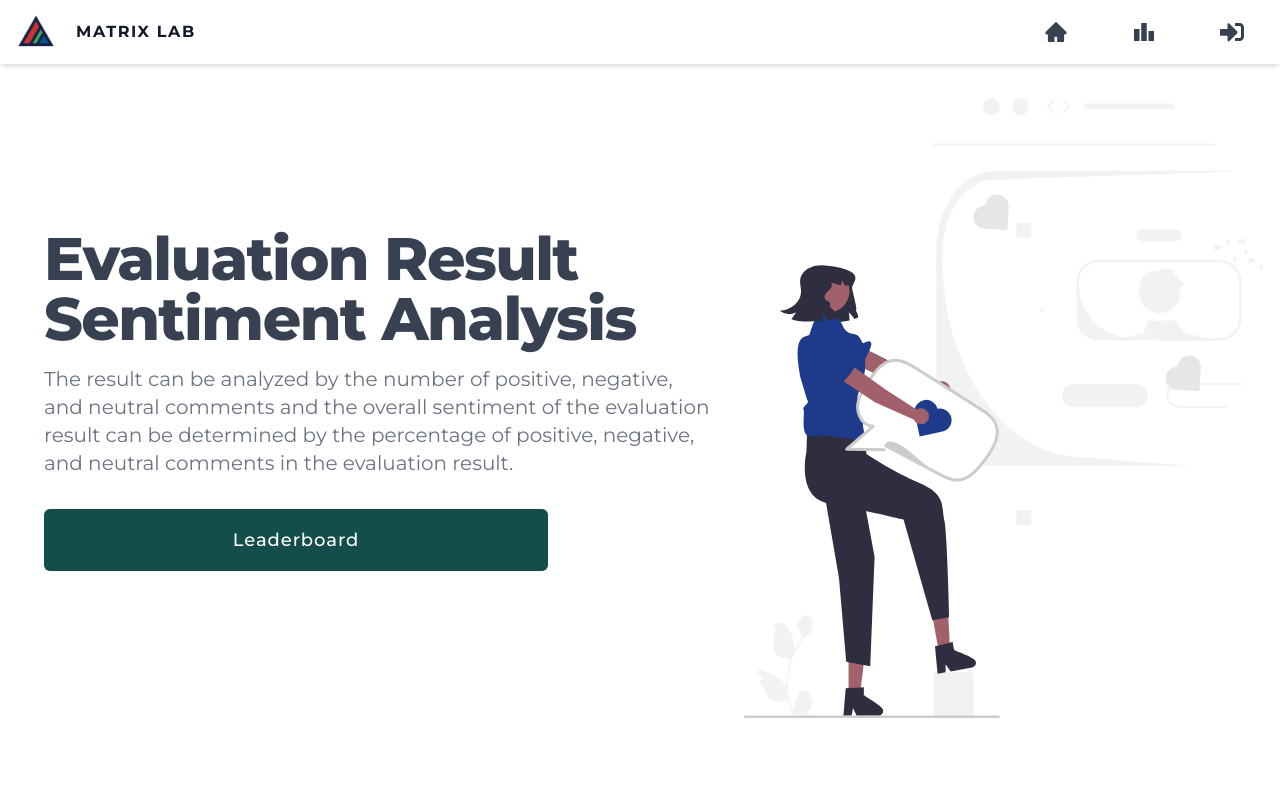
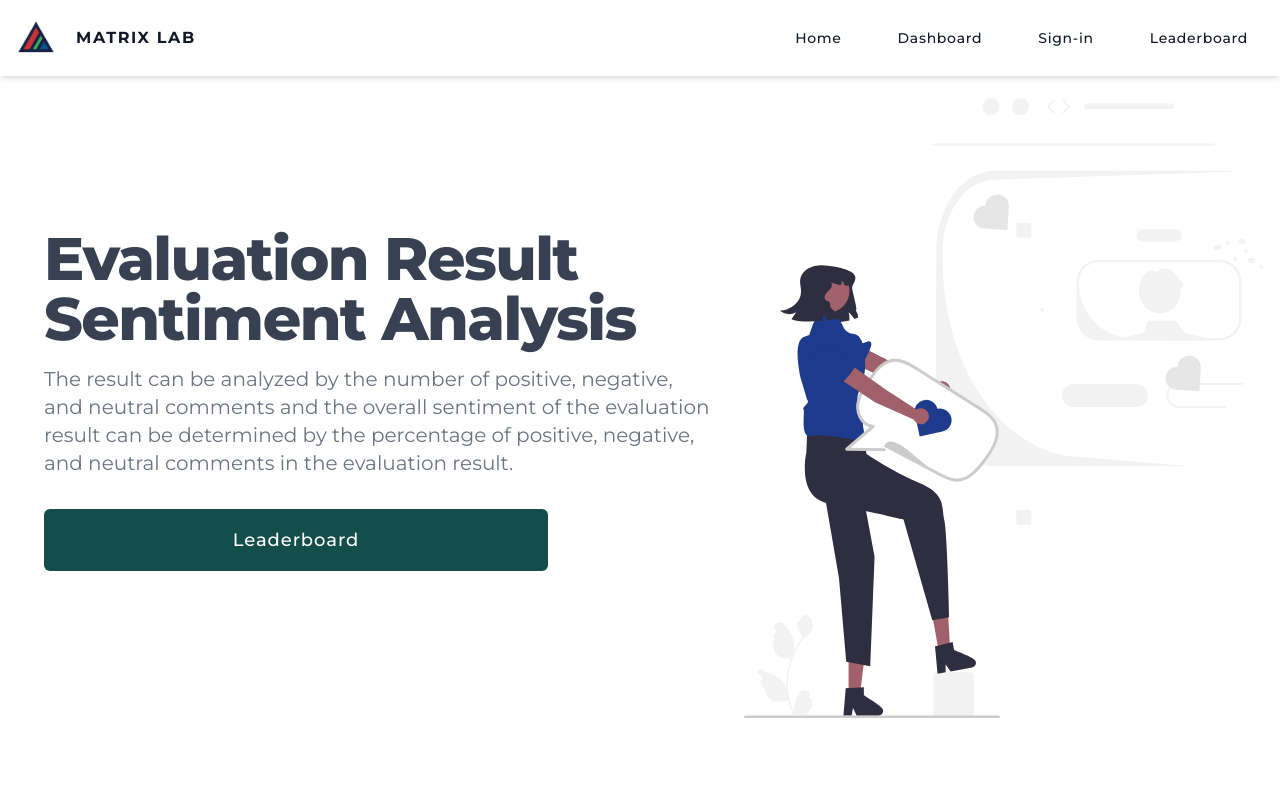
Before and after one commit to Jm-Paunlagui/Matrix-Lab-Client, a React (Create React App) app in the folder client/: page / in a window 1280 px wide. Shown: the top 800 px of the page. Built offline with nearby package versions, Linux system fonts and the light colour scheme.

Commit message:
Navbar component

```diff
--- /dev/null
+++ b/client/src/components/navbars/propsNavbar.jsx
@@ -0,0 +1,71 @@
+import React, { useState } from "react";
+
+import { GoThreeBars } from "react-icons/go";
+import { NavLink } from "react-router-dom";
+import { Transition } from '@headlessui/react'
+
+function Navbar({main, logo, title, navitems}) {
+    const [navbarOpen, setNavbarOpen] = useState(false);
+
+    return (
+        <nav className="fixed top-0 flex flex-wrap items-center justify-between w-full p-1 shadow-md backdrop-blur-xl bg-white/50 font-Montserrat">
+            <div className="container flex flex-wrap items-center justify-between mx-auto max-w-7xl">
+                <div className="flex justify-between w-full lg:w-auto lg:static lg:block lg:justify-start">
+                    {/* Props */}
+                    <NavLink to={main} className="flex items-center px-3 py-2 text-gray-900 rounded-md hover:text-blue-900">
+                        <img src={logo} alt="logo" className="w-10 h-10 mr-2" />
+                        <h1 className="hidden ml-3 font-bold tracking-widest text-md md:flex">{title}</h1>
+                        <h1 className="ml-3 font-bold tracking-widest text-md md:hidden">{title}</h1>
+                    </NavLink>
+                    {/* Button for mobile view */}
+                    <button
+                        className="block px-3 py-1 text-xl leading-none bg-transparent border border-transparent border-solid rounded outline-none cursor-pointer lg:hidden focus:outline-none"
+                        type="button"
+                        onClick={() => setNavbarOpen(!navbarOpen)}
+                    >
+                        <GoThreeBars color="#374151" />
+                    </button>
+                </div>
+                <Transition show={navbarOpen}
+                    enter="transition ease-out duration-100"
+                    enterFrom="transform opacity-0 scale-95"
+                    enterTo="transform opacity-100 scale-100"
+                    leave="transition ease-in duration-75"
+                    leaveFrom="transform opacity-100 scale-100"
+                    leaveTo="transform opacity-0 scale-95"
+                >
+                    <div className={`lg:flex flex-grow items-center lg:bg-opacity-0 lg:shadow-none`}>
+                            <ul className="flex flex-col justify-start list-none lg:flex-row lg:ml-auto">
+                            {/* Props */}
+                            {navitems.map((item) => (
+                                <li key={item.id} className="flex items-center px-8 py-4 hover:text-blue-900">
+                                    <NavLink to={item.link} className="flex items-center px-3 py-2 text-gray-900 rounded-md hover:text-blue-900">
+                                    <div className="block px-8 ml-3 text-sm font-medium tracking-wider">
+                                        {item.titlel}
+                                    </div>
+                                    </NavLink>
+                                </li>
+                            ))}
+                        </ul>
+                    </div>
+                </Transition>
+                <div className={`hidden lg:flex flex-grow items-center lg:bg-opacity-0 lg:shadow-none`}>
+                            <ul className="flex flex-col justify-start list-none lg:flex-row lg:ml-auto">
+                            {/* Props */}
+                            {navitems.map((item) => (
+                                <li key={item.id} className="flex items-center px-4 py-4 hover:text-blue-900">
+                                    <NavLink to={item.link} className="flex items-center px-3 py-2 text-gray-900 rounded-md hover:text-blue-900">
+                                    <div className="block text-sm font-medium tracking-wider">
+                                        {item.titlel}
+                                    </div>
+                                    </NavLink>
+                                </li>
+                            ))}
+                        </ul>
+                    </div>
+            </div>
+        </nav>
+    );
+}
+
+export default Navbar;
--- a/client/src/views/Landing.js
+++ b/client/src/views/Landing.js
@@ -1,12 +1,38 @@
 import Footer from "../components/footers/footer";
-import Navbar from "../components/navbars/navbar";
+import Navbar from "../components/navbars/propsNavbar";
 import { Outlet } from "react-router-dom";
 import React from "react";
+import logo from "../assets/img/android-chrome-192x192.png";
 
 const Landing = () => {
+
+  const items = [
+    {
+      id: 1,
+      titlel: "Home",
+      link: "/",
+    },
+    {
+      id: 2,
+      titlel: "Dashboard",
+      link: "admin",
+    },
+    {
+      id: 3,
+      titlel: "Sign-in",
+      link: "auth",
+    },
+    {
+      id: 4,
+      titlel: "Leaderboard",
+      link: "leaderboard",
+    },
+  ]
+
   return (
     <>
-      <Navbar />
+      <Navbar main={"/"} logo={logo}
+      title={"MATRIX LAB"} navitems={items} />
       <div className="bg-white">
         <Outlet />
       </div>
```
